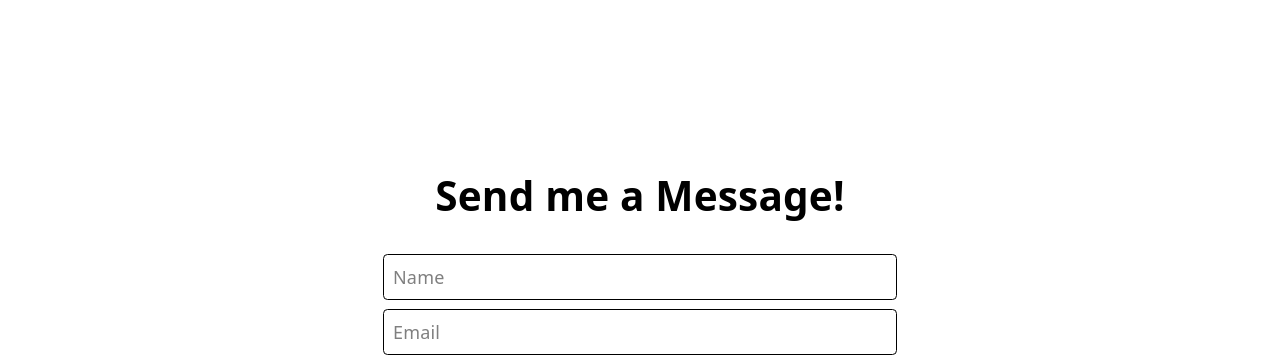
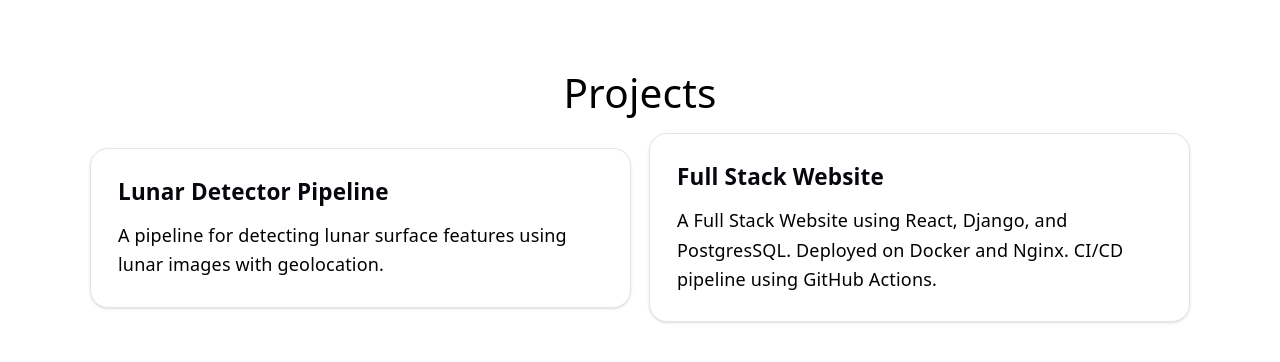
Before and after one commit to VisualRaindrop/visualraindrop-web, a React (Vite) app in the folder frontend/: page / in a window 1280 px wide. Shown: the part 1752-2114 px from the top of the page. Built offline with nearby package versions, Linux system fonts and the light colour scheme; no server answers.

Commit message:
Add Project_Cards and Web_Architecture components

```diff
--- a/frontend/src/index.css
+++ b/frontend/src/index.css
@@ -21,6 +21,7 @@ body {
   --sans: system-ui, 'Segoe UI', Roboto, sans-serif;
   --heading: system-ui, 'Segoe UI', Roboto, sans-serif;
   --mono: ui-monospace, Consolas, monospace;
+  --card: #000000;
 
   font: 18px/145% var(--sans);
   letter-spacing: 0.18px;
--- a/frontend/src/pages/Home.tsx
+++ b/frontend/src/pages/Home.tsx
@@ -2,6 +2,7 @@ import Introduction from "../sections/Introduction";
 import About from "../sections/About";
 import Resume from "../sections/Resume";
 import Contact from "../sections/Contact";
+import Project_Cards from "../sections/Project_Cards";
 
 function Home() {
     return (
@@ -10,6 +11,7 @@ function Home() {
                 <Introduction />
                 <About />
                 <Resume />
+                <Project_Cards />
                 <Contact />
             </div>
         </main>
--- a/frontend/src/pages/Project.tsx
+++ b/frontend/src/pages/Project.tsx
@@ -1,9 +1,10 @@
 import JPL_Introduction from "../sections/JPL_Pipeline/JPL_Introduction";
-import Full_Stack_Website from "../sections/Full_Stack_Website";
+import Web_Introduction from "../sections/Full_Stack_Website/Web_Introduction";
 import JPL_Goals from "../sections/JPL_Pipeline/JPL_Goals";
 import JPL_Pipeline from "../sections/JPL_Pipeline/JPL_Pipeline";
 import JPL_Project from "../sections/JPL_Pipeline/JPL_Project";
 import JPL_Yolo from "../sections/JPL_Pipeline/JPL_Yolo";
+import Web_Architecture from "../sections/Full_Stack_Website/Web_Architecture";
 
 function Project() {
     return (
@@ -14,7 +15,8 @@ function Project() {
                 <JPL_Pipeline/>
                 <JPL_Project/>
                 <JPL_Yolo/>
-                <Full_Stack_Website/>
+                <Web_Introduction/>
+                <Web_Architecture/>
             </div>
         </main>
     )
--- a/frontend/src/sections/Full_Stack_Website.tsx
+++ /dev/null
@@ -1,10 +0,0 @@
-function Full_Stack_Website() {
-    return (
-        <section id={'Full_Stack_Website'} className={'min-h-screen scroll-mt-28'}>
-            <h2 className={'text-2xl md:text-3xl xl:text-4xl 2xl:text-5xl'}>Full Stack Website</h2>
-            <p className={'mt-4'}>🚧 Under Construction 🚧</p>
-        </section>
-    )
-}
-
-export default Full_Stack_Website;
--- /dev/null
+++ b/frontend/src/sections/Full_Stack_Website/Web_Architecture.tsx
@@ -0,0 +1,24 @@
+function Web_Architecture() {
+    return (
+        <section id={'Web_Architecture'} className={'scroll-mt-28 py-20 md:py-28'}>
+            <h2 className={'text-2xl md:text-3xl xl:text-4xl 2xl:text-5xl'}>Web Architecture</h2>
+            <div className={'flex flex-row justify-evenly items-left gap-4 w-full'}>
+                <img src={'/website-architecture.png'} alt={'website architecture'} className={'w-1/4 md:w-1/5'}/>
+                <div className={'flex flex-col justify-start items-left gap-4 w-1/2 md:w-1/3'}>
+                    <p>
+                        The website is built using React and Django, with a PostgresSQL database for persistent storage.
+                        The frontend is styled using Tailwind CSS, and the backend is powered by RestAPI. The website is
+                        deployed on a Docker container, and Nginx serves as a reverse proxy with Cloudflare.
+                    </p>
+                    <p>
+                        The website repository is hosted on GitHub, and the CI/CD pipeline is managed by GitHub Actions.
+                        A quick check is performed on every push on feature branches. An integration test is run on
+                        every pull requests to the main branch. After merging, the integration test runs again, and deployment
+                        is triggered if the test passes where docker compose builds and deploy the website.
+                    </p>
+                </div>
+            </div>
+        </section>
+    )
+}
+export default Web_Architecture;
--- /dev/null
+++ b/frontend/src/sections/Full_Stack_Website/Web_Introduction.tsx
@@ -0,0 +1,12 @@
+function Web_Introduction() {
+    return (
+        <section id={'Web_Introduction'} className={'scroll-mt-28 py-20 md:py-28'}>
+            <div className={'flex justify-center items-center flex-col'}>
+                <h2 className={'text-2xl md:text-3xl xl:text-4xl 2xl:text-5xl font-bold'}>Full Stack Website</h2>
+                <p className={'mt-4'}>Designed and developed a Full Stack Website with CI/CD, Dockers, and Linux</p>
+            </div>
+        </section>
+    )
+}
+
+export default Web_Introduction;
--- a/frontend/src/sections/JPL_Pipeline/JPL_Introduction.tsx
+++ b/frontend/src/sections/JPL_Pipeline/JPL_Introduction.tsx
@@ -1,8 +1,8 @@
 function JPL_Introduction() {
     return (
-        <section id={'JPL_Introduction'} className={'min-h-screen flex flex-col justify-center scroll-mt-28 font-bold'}>
+        <section id={'JPL_Introduction'} className={'flex flex-col justify-center scroll-mt-28 py-50 md:py-48'}>
             <div className={'flex flex-col justify-center items-center w-full gap-4'}>
-                <h2 className={'text-2xl md:text-3xl xl:text-4xl 2xl:text-5xl'}>Lunar Detection Pipeline</h2>
+                <h2 className={'text-2xl md:text-3xl xl:text-4xl 2xl:text-5xl font-bold'}>Lunar Detection Pipeline</h2>
                 <p>Vision models for lunar surface feature detection using lunar images with geolocation</p>
                 <img src={'/craters-detection.png'} alt={'craters detected'} className={'w-1/2 md:w-1/3'}/>
             </div>
--- a/frontend/src/sections/JPL_Pipeline/JPL_Pipeline.tsx
+++ b/frontend/src/sections/JPL_Pipeline/JPL_Pipeline.tsx
@@ -6,7 +6,9 @@ function JPL_Pipeline() {
                 Raw LROC images are converted into tiles, annotated, trained,
                 and mapped back into lunar coordinates.
             </p>
-            <img src={'/architecture-pipeline.svg'} alt={'architecture'} className={'w-full h-auto'}/>
+            <div className="bg-[var(--card)] pl-4 pr-4">
+                <img src={'/architecture-pipeline.svg'} alt={'architecture'} className={'w-full h-auto'}/>
+            </div>
         </section>
     );
 }
--- a/frontend/src/sections/JPL_Pipeline/JPL_Yolo.tsx
+++ b/frontend/src/sections/JPL_Pipeline/JPL_Yolo.tsx
@@ -1,14 +1,16 @@
 function JPL_Yolo() {
     return (
-        <section id={'JPL_Yolo'} className={'scroll-mt-28 w-full py-20 md:py-28'}>
+        <section id={'JPL_Yolo'} className={'min-h-screen scroll-mt-28 w-full py-20 md:py-28'}>
             <h3 className={'text-xl md:text-2xl xl:text-3xl 2xl:text-4xl pb-4 text-center'}>YOLOv11x Training Performance</h3>
             <div className={'flex flex-col lg:flex-col items-center gap-10'}>
                 <div className={'flex flex-col gap-2'}>
                     <p>Craters and pits detection are strong in YOLO11x reaching 63.0% test mAP@50 overall</p>
                 </div>
-                <div className={'flex flex-row gap-2'}>
-                    <img src={'/yolo-detect-image.png'} alt={'yolo detecting lunar craters'} className={'w-full md:w-5/6'}/>
-                    <img src={'/yolo-results.svg'} alt={'yolo results'} className={'w-full md:w-5/6'}/>
+                <div className={'flex flex-col gap-2 w-full md:flex-row justify-center items-center'}>
+                    <img src={'/yolo-detect-image.png'} alt={'yolo detecting lunar craters'} className={'w-1/2 md:w-1/3'}/>
+                    <div className="bg-[var(--card)]">
+                        <img src={'/yolo-results.svg'} alt={'yolo results'} className={'w-1/2 md:w-full'}/>
+                    </div>
                 </div>
             </div>
         </section>
--- /dev/null
+++ b/frontend/src/sections/Project_Cards.tsx
@@ -0,0 +1,29 @@
+function Project_Cards() {
+
+    return (
+        <section id={'Project_Cards'} className={'flex flex-col justify-center scroll-mt-28 py-20 md:py-28'}>
+            <h2 className={'text-2xl md:text-3xl xl:text-4xl 2xl:text-5xl text-center gap-4'}>Projects</h2>
+            <div className={'flex flex-row justify-evenly items-center w-full gap-4 pt-4'}>
+                <div className="rounded-2xl border border-[var(--border)] bg-[var(--bg)] p-6 shadow-sm transition hover:-translate-y-1 hover:shadow-lg w-1/2 md:w-1/2">
+                    <h4 className="text-xl font-semibold text-[var(--text-h)]">
+                        Lunar Detector Pipeline
+                    </h4>
+                    <p className="mt-3 text-[var(--text)] leading-relaxed">
+                        A pipeline for detecting lunar surface features using lunar images with geolocation.
+                    </p>
+                </div>
+                <div className="rounded-2xl border border-[var(--border)] bg-[var(--bg)] p-6 shadow-sm transition hover:-translate-y-1 hover:shadow-lg w-1/2 md:w-1/2">
+                    <h4 className="text-xl font-semibold text-[var(--text-h)]">
+                        Full Stack Website
+                    </h4>
+                    <p className="mt-3 text-[var(--text)] leading-relaxed">
+                        A Full Stack Website using React, Django, and PostgresSQL.
+                        Deployed on Docker and Nginx.
+                        CI/CD pipeline using GitHub Actions.
+                    </p>
+                </div>
+            </div>
+        </section>
+    )
+}
+export default Project_Cards;
```
Also changed, not shown: frontend/src/sections/JPL_Pipeline/JPL_Goals.tsx (+5 -7 lines), frontend/public/website-architecture.png (added).
